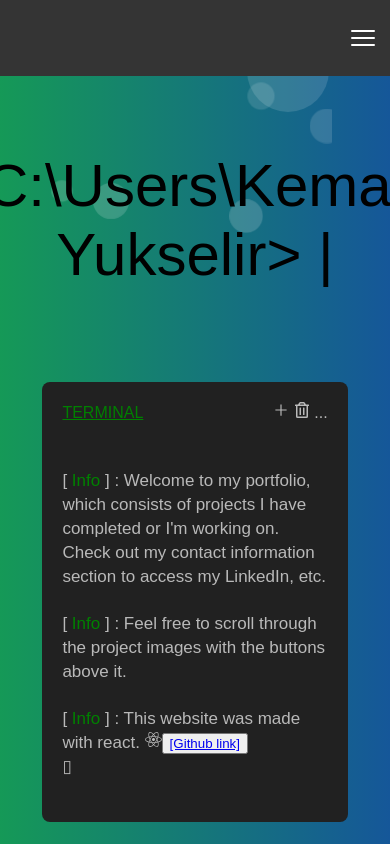
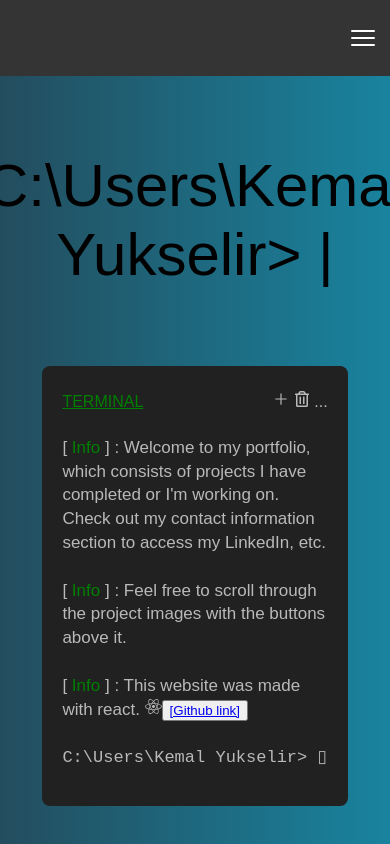
Before and after one commit to KemalYukselir/portfolio-website, a React (Create React App) app: page / in a window 390 px wide. Shown: the top 844 px of the page. Built offline with nearby package versions, Linux system fonts and the light colour scheme; a web font is replaced by a local one.

Commit message:
Changes to home screen and changes to CSS for background phone compatibility.

```diff
--- a/src/App.css
+++ b/src/App.css
@@ -14,7 +14,7 @@ img {
 }
 
 body {
-	background: linear-gradient(to right, #159957, #155799);
+	background: linear-gradient(to right, #234d5e, #19839e);
 }
 
 /* -------- Animation Section */
@@ -135,16 +135,6 @@ body {
 	}
 }
 
-
-
-
-
-
-
-
-
-
-
 /* ------ Navigation Bar CSS */
 /* ------ Navigation Bar CSS */
 /* ------ Navigation Bar CSS */
@@ -262,9 +252,9 @@ nav {
 
 .terminal-screen {
   position: relative;
-  margin-top: 8%;
-  margin-bottom: 8%;
-  width: 50%;
+  margin-top: 3%;
+  margin-bottom: 10%;
+  width: 55%;
   height: 300px;
   background-color: #212121;
   border-radius: 8px;
@@ -278,6 +268,7 @@ nav {
 }
 
 .terminal-selections {
+  margin-top: 2%;
   display: flex;
   justify-content: space-between;
   color: #b9b9b9;
@@ -523,6 +514,14 @@ nav {
     display: none;
   }
 
+  /* -------- Animation Background */
+  /* -------- Animation Background */
+  /* -------- Animation Background */
+
+  .box-area {
+    height: 200vw;
+  }
+
   /* -------- Home Component Section */
   /* -------- Home Component Section */
   /* -------- Home Component Section */
--- a/src/Components/Home.js
+++ b/src/Components/Home.js
@@ -20,19 +20,16 @@ const Home = () => {
               <span className='hidden-text'>PROBLEMS OUTPUT DEBUG CONSOLE <span style={{ color: 'green', textDecoration: 'underline'}}>TERMINAL</span> PORTS</span>
               <span className='terminal-option'><AiOutlinePlus/> <FaRegTrashAlt/> ...</span>
             </div>
-
-            <br/>
             <br/>
             <div className='terminal-text'>
               <div>[ <span className='terminal-info'>Info</span> ] : Welcome to my portfolio, which consists of projects I have completed or I'm working on.
                 Check out my contact information section to access my LinkedIn, etc.</div>
               <br/>
-
               <div>[ <span className='terminal-info'>Info</span> ] : Feel free to scroll through the project images with the buttons above it.</div>
               <br/>
-
               <div>[ <span className='terminal-info'>Info</span> ] : This website was made with react. <FaReact/><button><a href="https://github.com/KemalYukselir/portfolio-website" target="_blank" rel="noreferrer">[Github link]</a></button></div>
-              <span className="vertical-line-animation">▯</span>
+              <br/>
+              C:\Users\Kemal Yukselir{">"} <span className="vertical-line-animation">▯</span>
             </div>
           </div>
       </div>
```
